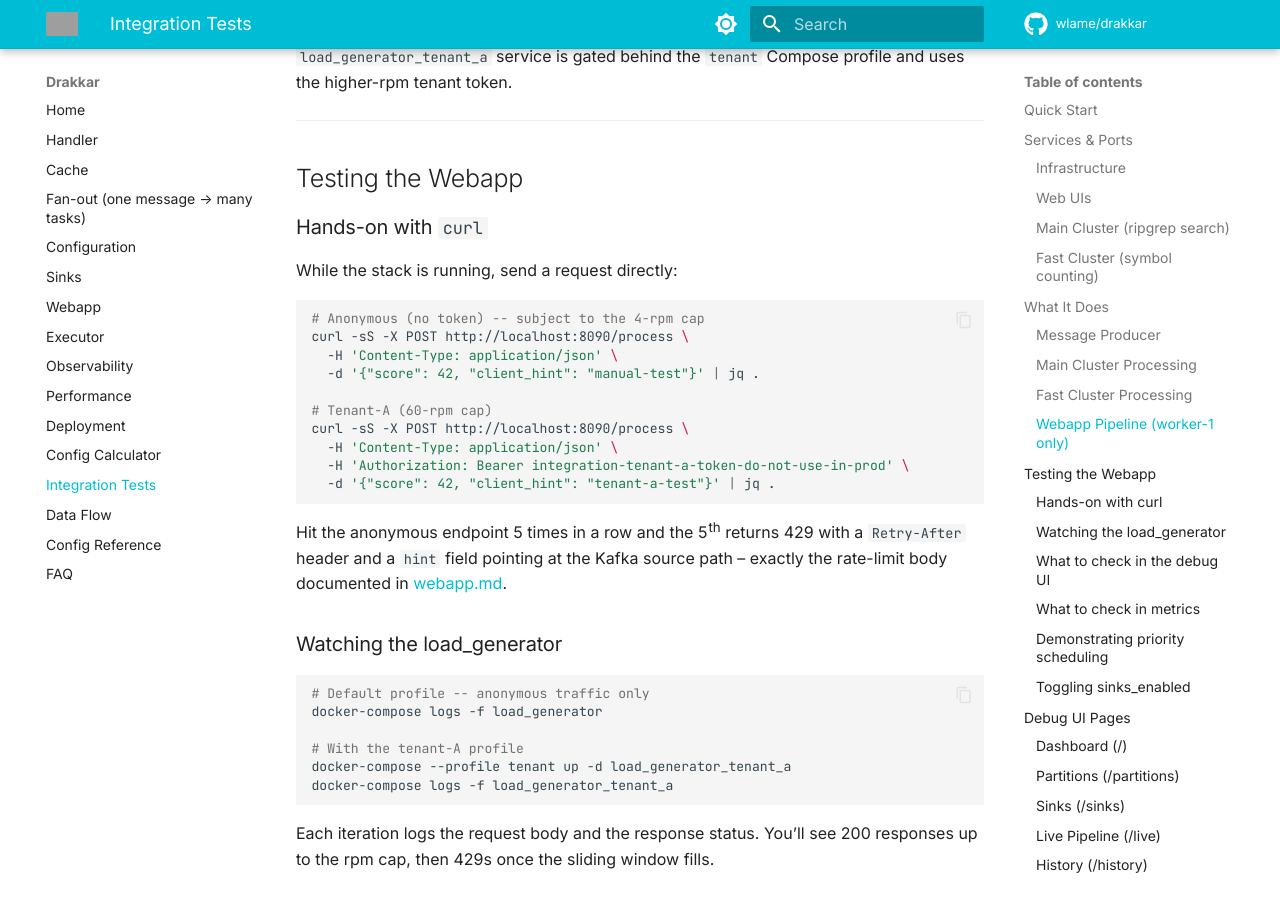
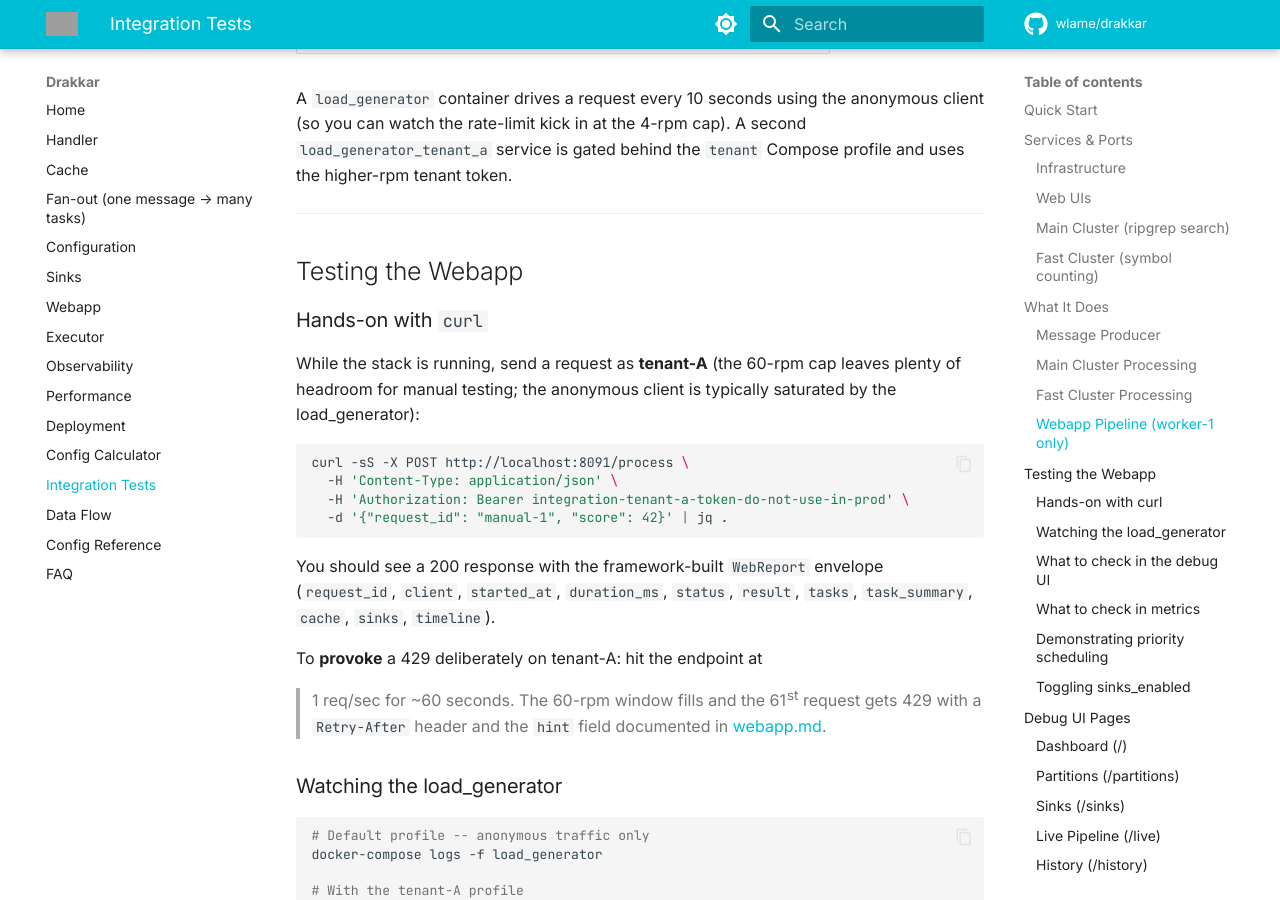
Before and after one commit to wlame/drakkar, an MkDocs documentation site: the page built from docs/integration.md, in a window 1280 px wide and 900 px high, scrolled down 3994 px. Built offline with MkDocs 1.6.1 and Material for MkDocs 9.7.7, drawn with Linux system fonts in a browser that asks for light colours; comment, search, counter and statistics services are not loaded; some of the changed text lies outside the part shown; grey boxes are pictures that could not be loaded.

Commit message:
Integration tests tuned  a bit.

````diff
--- a/docs/integration.md
+++ b/docs/integration.md
@@ -54,9 +54,14 @@ docker-compose down -v
 
 | Worker | Debug UI | Metrics | Webapp | Config |
 |--------|----------|---------|--------|--------|
-| worker-1 | [localhost:8081](http://localhost:8081) | [localhost:9090](http://localhost:9090/metrics) | [localhost:8090](http://localhost:8090/process) | 4 executors, all 6 sinks, **webapp enabled** |
+| worker-1 | [localhost:8081](http://localhost:8081) | [localhost:9090](http://localhost:9090/metrics) | [localhost:8091](http://localhost:8091/process) | 4 executors, all 6 sinks, **webapp enabled** |
 | worker-2 | [localhost:8082](http://localhost:8082) | [localhost:9091](http://localhost:9091/metrics) | -- | 4 executors, all 6 sinks |
 | worker-3 | [localhost:8083](http://localhost:8083) | [localhost:9093](http://localhost:9093/metrics) | -- | 4 executors, all 6 sinks |
+
+Webapp port follows the integration convention **debug-UI port + 10**
+(worker-1 debug `8081` → webapp `8091`). The framework default outside
+the integration cluster is `8090`; the integration `drakkar.yaml`
+overrides it to keep the port plan consistent across services.
 
 Only worker-1 has `DK_WEBAPP__ENABLED=true`; worker-2 and worker-3 are
 Kafka-only. This is intentional -- it demonstrates the
@@ -151,25 +156,26 @@ the `tenant` Compose profile and uses the higher-rpm tenant token.
 
 ### Hands-on with `curl`
 
-While the stack is running, send a request directly:
+While the stack is running, send a request as **tenant-A** (the
+60-rpm cap leaves plenty of headroom for manual testing; the
+anonymous client is typically saturated by the load_generator):
 
 ```bash
-# Anonymous (no token) -- subject to the 4-rpm cap
-curl -sS -X POST http://localhost:8090/process \
-  -H 'Content-Type: application/json' \
-  -d '{"score": 42, "client_hint": "manual-test"}' | jq .
-
-# Tenant-A (60-rpm cap)
-curl -sS -X POST http://localhost:8090/process \
+curl -sS -X POST http://localhost:8091/process \
   -H 'Content-Type: application/json' \
   -H 'Authorization: Bearer integration-tenant-a-token-do-not-use-in-prod' \
-  -d '{"score": 42, "client_hint": "tenant-a-test"}' | jq .
+  -d '{"request_id": "manual-1", "score": 42}' | jq .
 ```
 
-Hit the anonymous endpoint 5 times in a row and the 5th returns 429
-with a `Retry-After` header and a `hint` field pointing at the Kafka
-source path -- exactly the rate-limit body documented in
-[webapp.md](webapp.md#status-codes).
+You should see a 200 response with the framework-built `WebReport`
+envelope (`request_id`, `client`, `started_at`, `duration_ms`,
+`status`, `result`, `tasks`, `task_summary`, `cache`, `sinks`,
+`timeline`).
+
+To **provoke** a 429 deliberately on tenant-A: hit the endpoint at
+>1 req/sec for ~60 seconds. The 60-rpm window fills and the 61st
+request gets 429 with a `Retry-After` header and the `hint` field
+documented in [webapp.md](webapp.md#status-codes).
 
 ### Watching the load_generator
 
````
Also changed, not shown: 7 other files.
